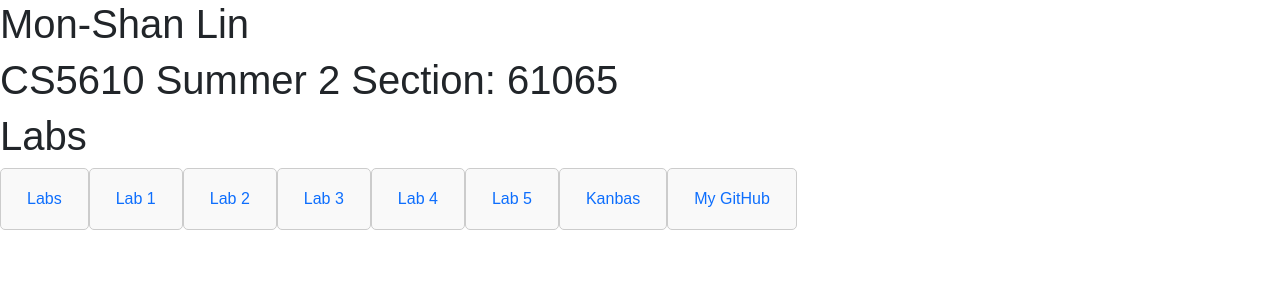
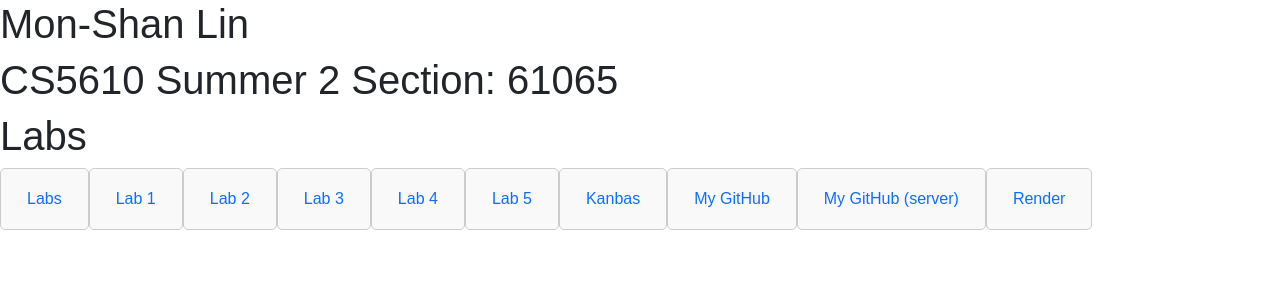
Before and after one commit to MonShanLin/kanbas-react-web-app-final-project, a React (Create React App) app: page /Kanbas#/Labs in a window 1280 px wide. Shown: the top 300 px of the page. Built offline with nearby package versions, Linux system fonts and the light colour scheme; no server answers.

Commit message:
final commit Rander

```diff
--- a/src/Labs/TOC.tsx
+++ b/src/Labs/TOC.tsx
@@ -48,6 +48,19 @@ export default function TOC() {
           My GitHub
         </a>
       </li>
+
+      <li className="nav-item">
+        <a id="wd-github-server" href="https://github.com/MonShanLin/kanas-node-server-app" className="nav-link">
+          My GitHub (server)
+        </a>
+      </li>
+
+      <li className="nav-item">
+        <a id="wd-render" href="https://kanas-node-server-app.onrender.com" className="nav-link">
+          Render
+        </a>
+      </li>
+
     </ul>
   );
 }
```
